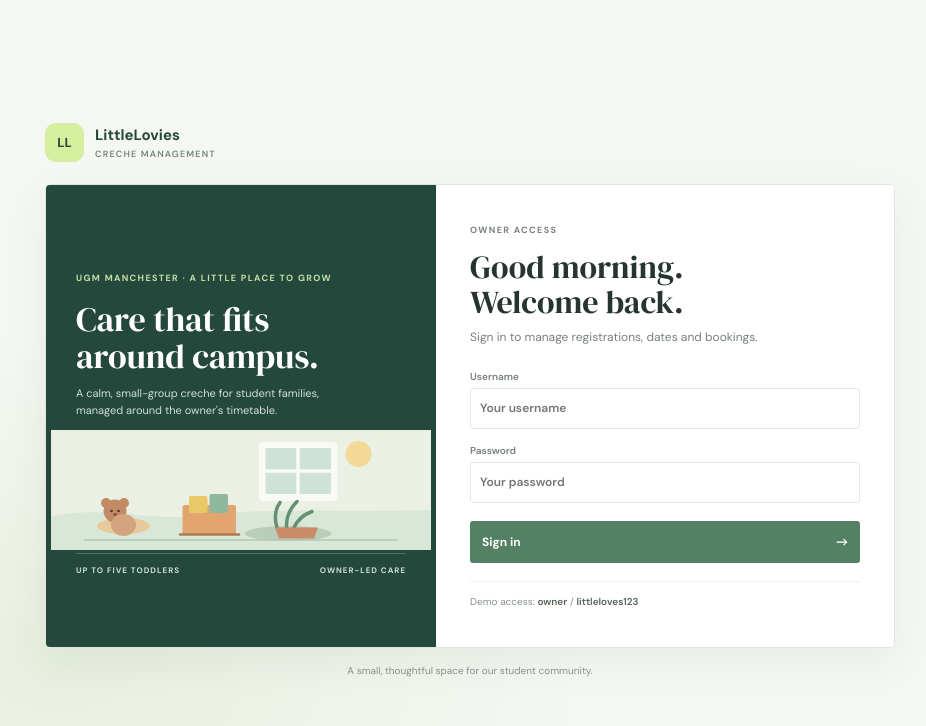
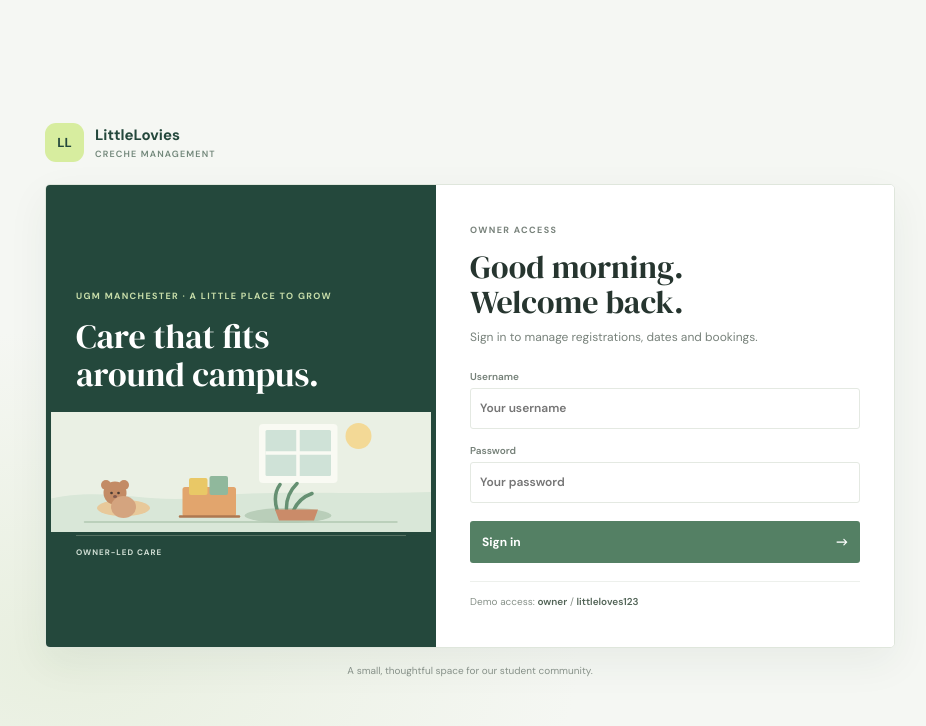
Before and after one commit to UGMM-Software-Systems/creche_management_system, a Flask app: page /login in a window 1280 px wide. Shown: the top 726 px of the page, without its empty margins (170-1096 px from the left). Run offline with Flask 3, Linux system fonts and the light colour scheme.

Commit message:
Made changes to the login page.

```diff
--- a/templates/login.html
+++ b/templates/login.html
@@ -13,9 +13,8 @@
       <aside class="login-visual">
         <p class="eyebrow">UGM MANCHESTER · A LITTLE PLACE TO GROW</p>
         <h1>Care that fits<br>around campus.</h1>
-        <p class="login-visual-copy">A calm, small-group creche for student families, managed around the owner's timetable.</p>
         <img src="{{ url_for('static', filename='little-lovies-scene.svg') }}" alt="Illustration of a welcoming childcare room with toys and a small plant">
-        <div class="login-visual-foot"><span>UP TO FIVE TODDLERS</span><span>OWNER-LED CARE</span></div>
+        <div class="login-visual-foot"><span>OWNER-LED CARE</span></div>
       </aside>
       <section class="login-panel">
         <p class="eyebrow">OWNER ACCESS</p>
```
